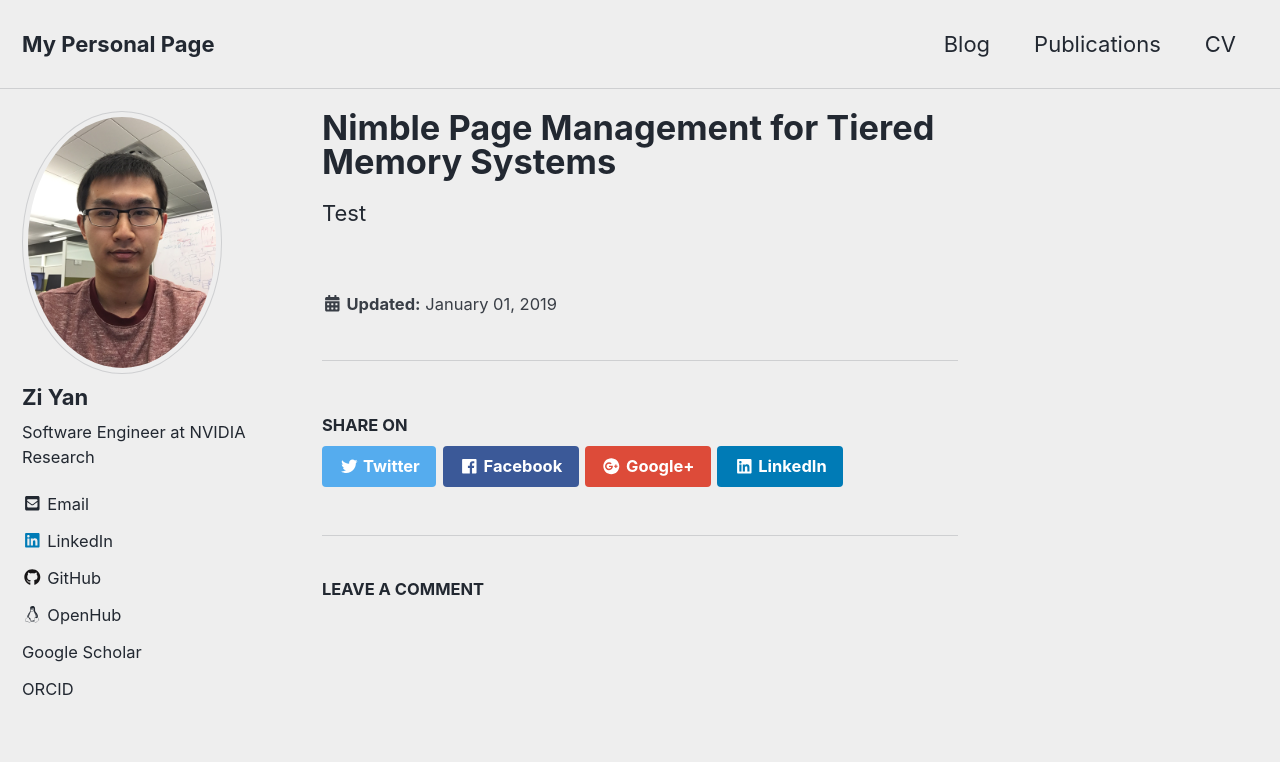
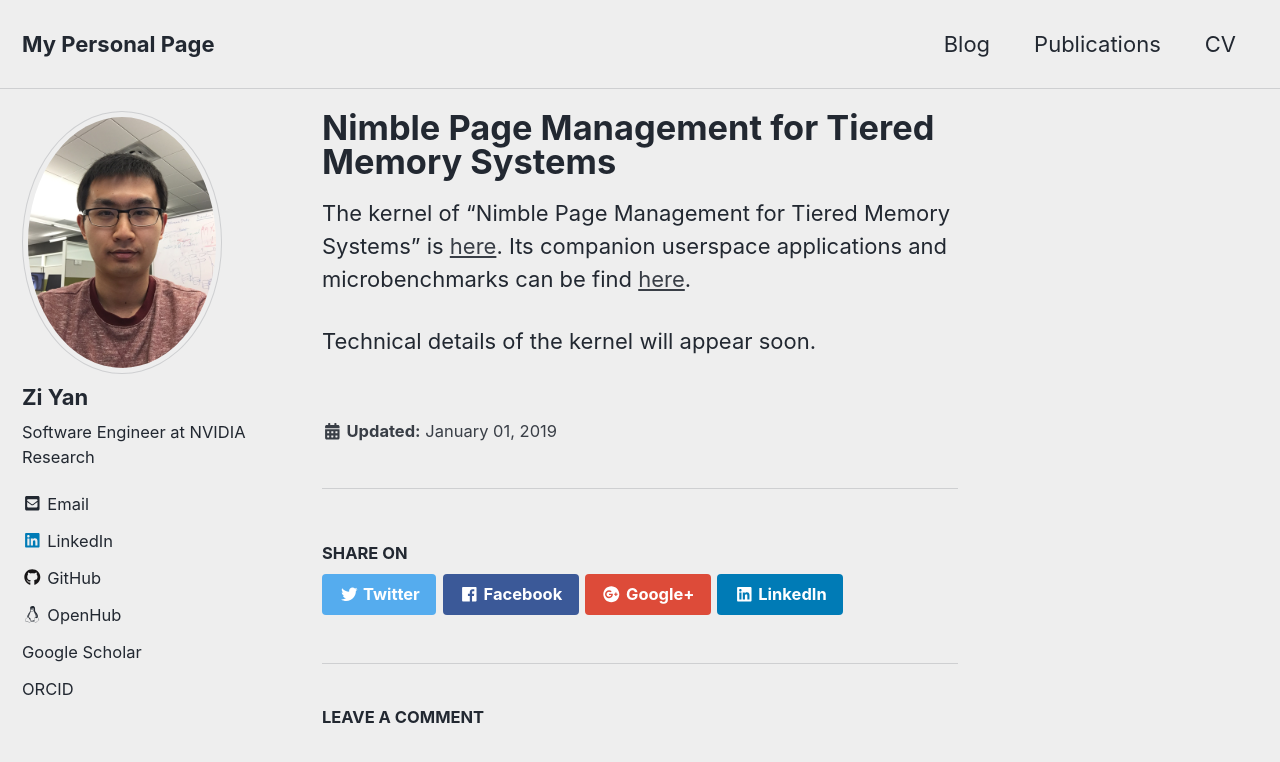
Before and after one commit to x-y-z/x-y-z.github.io, a Jekyll site: the page built from _blog/2019-01-27-nimble-page-management.md, in a window 1280 px wide and 900 px high. Shown: the top 762 px of the window. Built offline with Jekyll 4.4.1, drawn with Linux system fonts in a browser that asks for light colours; nearby versions of some CDN libraries; comment, search, counter and statistics services are not loaded; a style sheet for code colours, icons or effects is not loaded.

Commit message:
Update Nimble Page Management blog info.
Signed-off-by: Zi Yan <zi.yan@normal.zone>

```diff
--- a/_blog/2019-01-27-nimble-page-management.md
+++ b/_blog/2019-01-27-nimble-page-management.md
@@ -5,4 +5,7 @@ date: 2019-01-01
 
 ---
 
-Test
+The kernel of "Nimble Page Management for Tiered Memory Systems" is [here](https://github.com/ysarch-lab/nimble_page_management_asplos_2019).
+Its companion userspace applications and microbenchmarks can be find [here](https://github.com/ysarch-lab/nimble_page_management_userspace).
+
+Technical details of the kernel will appear soon.
```
